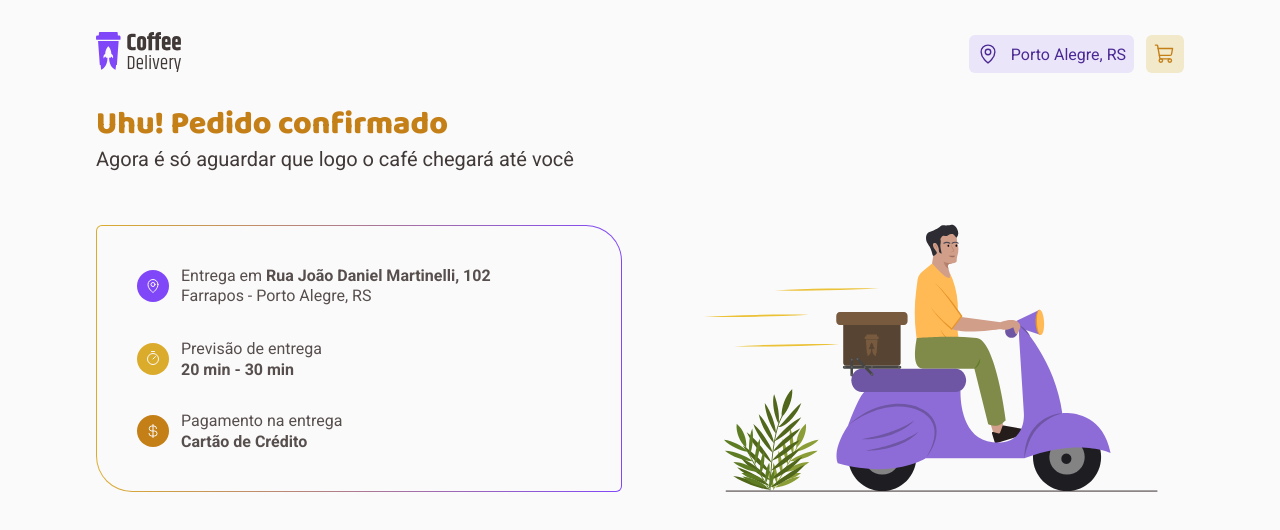
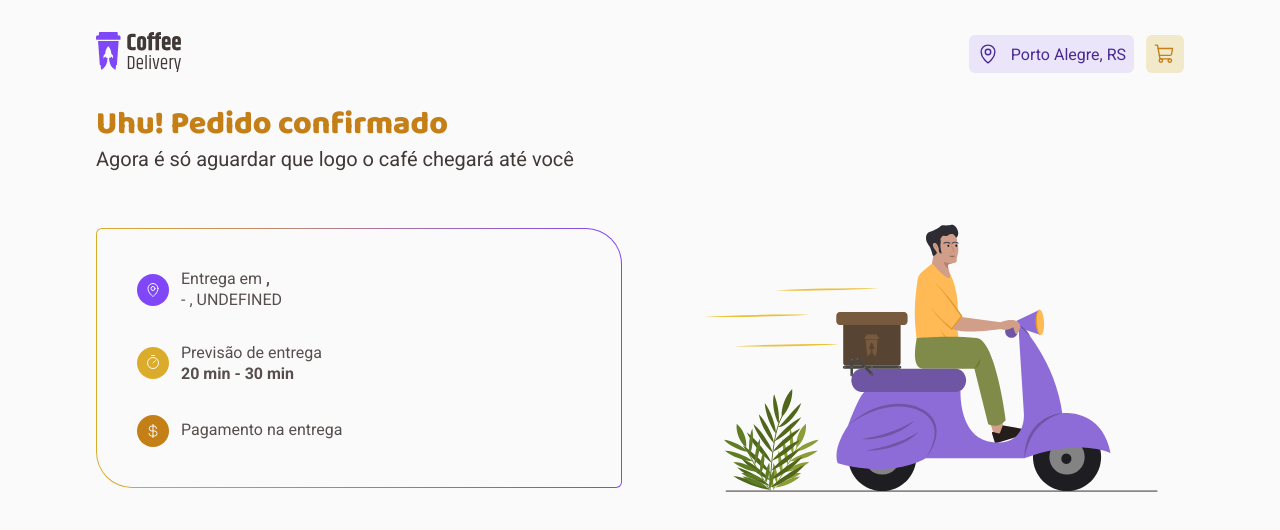
Before and after one commit to welissonmwse/coffe-delivery, a React (Vite) app: page /success in a window 1280 px wide. Shown: the top 530 px of the page. Built offline with nearby package versions, Linux system fonts and the light colour scheme.

Commit message:
Finalizando pagina de Success

```diff
--- a/src/contexts/CartContext.tsx
+++ b/src/contexts/CartContext.tsx
@@ -17,6 +17,7 @@ interface CartContextData {
   addProduct: (product: Product) => Promise<void>
   updateProductAmount: ({ productId, amount }: UpdateProductAmount) => void
   removeProduct: (productId: number) => void
+  resetCart: () => void
 }
 
 export const CartContex = createContext<CartContextData>({} as CartContextData)
@@ -31,6 +32,10 @@ export function CartContexProvaider({ children }: CartProviderProps) {
 
     return []
   })
+
+  function resetCart() {
+    setCart([])
+  }
 
   async function addProduct(curruentProduct: Product) {
     try {
@@ -122,7 +127,13 @@ export function CartContexProvaider({ children }: CartProviderProps) {
   }
   return (
     <CartContex.Provider
-      value={{ cart, addProduct, updateProductAmount, removeProduct }}
+      value={{
+        cart,
+        addProduct,
+        updateProductAmount,
+        removeProduct,
+        resetCart,
+      }}
     >
       {children}
     </CartContex.Provider>
--- a/src/pages/Cart/index.tsx
+++ b/src/pages/Cart/index.tsx
@@ -8,6 +8,7 @@ import {
   Plus,
   Trash,
 } from 'phosphor-react'
+import { useNavigate } from 'react-router-dom'
 import { zodResolver } from '@hookform/resolvers/zod'
 import { Controller, useForm } from 'react-hook-form'
 import { Product } from '../../@types'
@@ -39,7 +40,7 @@ const newProductRequestFormSchema = z.object({
 type NewProductRequestFormInputs = z.infer<typeof newProductRequestFormSchema>
 
 export function Cart() {
-  const { cart, removeProduct, updateProductAmount } = useCart()
+  const { cart, removeProduct, updateProductAmount, resetCart } = useCart()
   const { control, register, handleSubmit } =
     useForm<NewProductRequestFormInputs>({
       resolver: zodResolver(newProductRequestFormSchema),
@@ -48,6 +49,8 @@ export function Cart() {
   const subTotal = cart.reduce((subTotal, product) => {
     return subTotal + product.amount * product.price
   }, 0)
+
+  const navigate = useNavigate()
 
   const total = subTotal + 3.5
 
@@ -82,6 +85,13 @@ export function Cart() {
       product: [...cart],
     }
     console.log(newProductRequest)
+    localStorage.setItem(
+      '@CoffeDelivery:pedido',
+      JSON.stringify(newProductRequest),
+    )
+    localStorage.removeItem('@CoffeDelivery:cart')
+    resetCart()
+    navigate('/success')
   }
 
   return (
--- a/src/pages/Success/index.tsx
+++ b/src/pages/Success/index.tsx
@@ -1,8 +1,44 @@
 import { CurrencyDollar, MapPin, Timer } from 'phosphor-react'
+import { useEffect, useState } from 'react'
 import IllustrationImg from '../../assets/Illustration.svg'
 import * as C from './styles'
 
+interface OrderDataProps {
+  street: string
+  district: string
+  city: string
+  uf: string
+  type: string
+  numberHouse: string
+}
+
 export function Success() {
+  const [orderData, setOrderData] = useState<OrderDataProps>()
+
+  const type = {
+    creditCard: 'Cartão de Crédito',
+    debitCard: 'Cartão de Débito',
+    money: 'Dinheiro',
+  } as const
+
+  useEffect(() => {
+    const storagedCart = localStorage.getItem('@CoffeDelivery:pedido')
+
+    if (storagedCart) {
+      const storagedCartParse = JSON.parse(storagedCart)
+      const storagedCartFormatted: OrderDataProps = {
+        street: storagedCartParse.street,
+        district: storagedCartParse.district,
+        city: storagedCartParse.city,
+        uf: storagedCartParse.uf,
+        type: storagedCartParse.type,
+        numberHouse: storagedCartParse.numberHouse,
+      }
+      console.log(storagedCartFormatted)
+      setOrderData(storagedCartFormatted)
+    }
+  }, [])
+
   return (
     <C.SuccessContainer>
       <main>
@@ -18,9 +54,16 @@ export function Success() {
               </div>
               <div>
                 <p>
-                  Entrega em <strong> Rua João Daniel Martinelli, 102</strong>
+                  Entrega em{' '}
+                  <strong>
+                    {' '}
+                    {orderData?.street}, {orderData?.numberHouse}
+                  </strong>
                 </p>
-                <p>Farrapos - Porto Alegre, RS</p>
+                <p>
+                  {orderData?.district} - {orderData?.city},{' '}
+                  {String(orderData?.uf).toLocaleUpperCase()}
+                </p>
               </div>
             </C.InfoItem>
             <C.InfoItem variant="yellow">
@@ -38,7 +81,7 @@ export function Success() {
               </div>
               <div>
                 <p>Pagamento na entrega</p>
-                <strong>Cartão de Crédito</strong>
+                <strong>{type[orderData?.type]}</strong>
               </div>
             </C.InfoItem>
           </C.Card>
```
